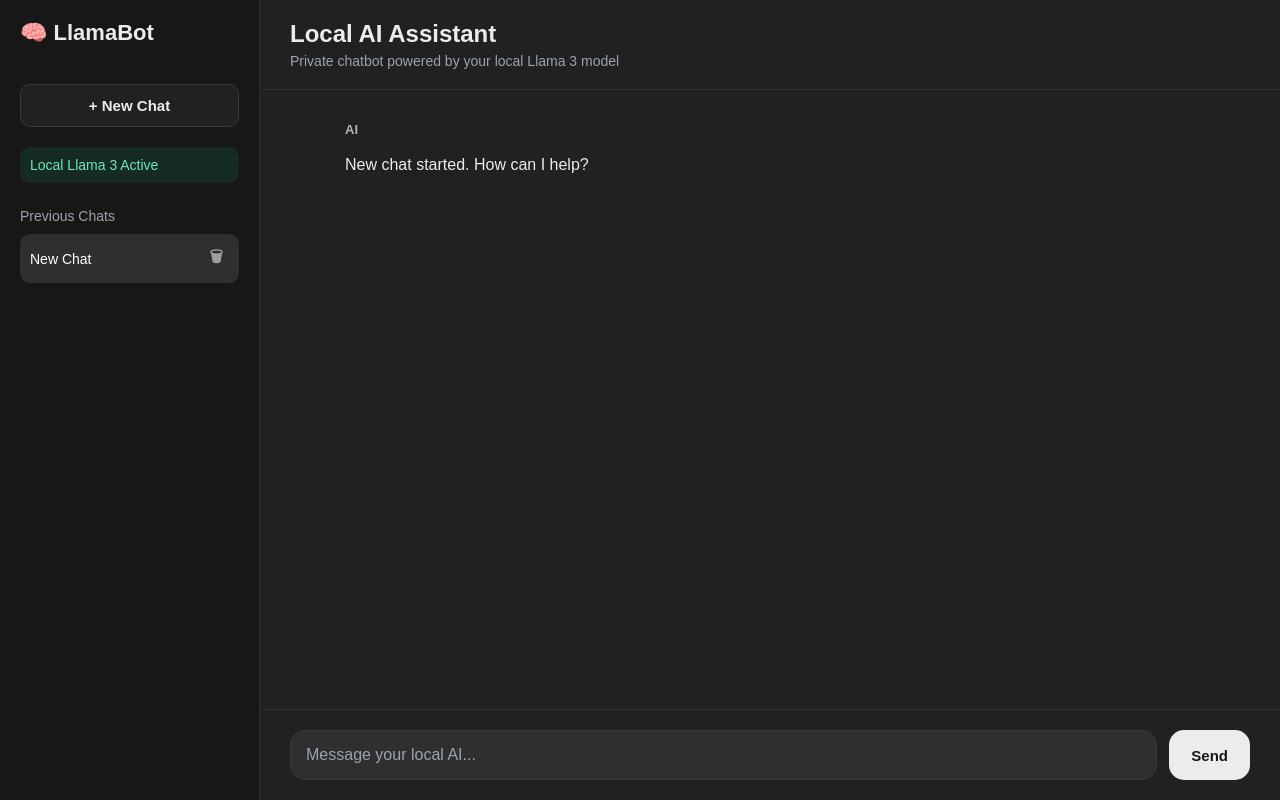
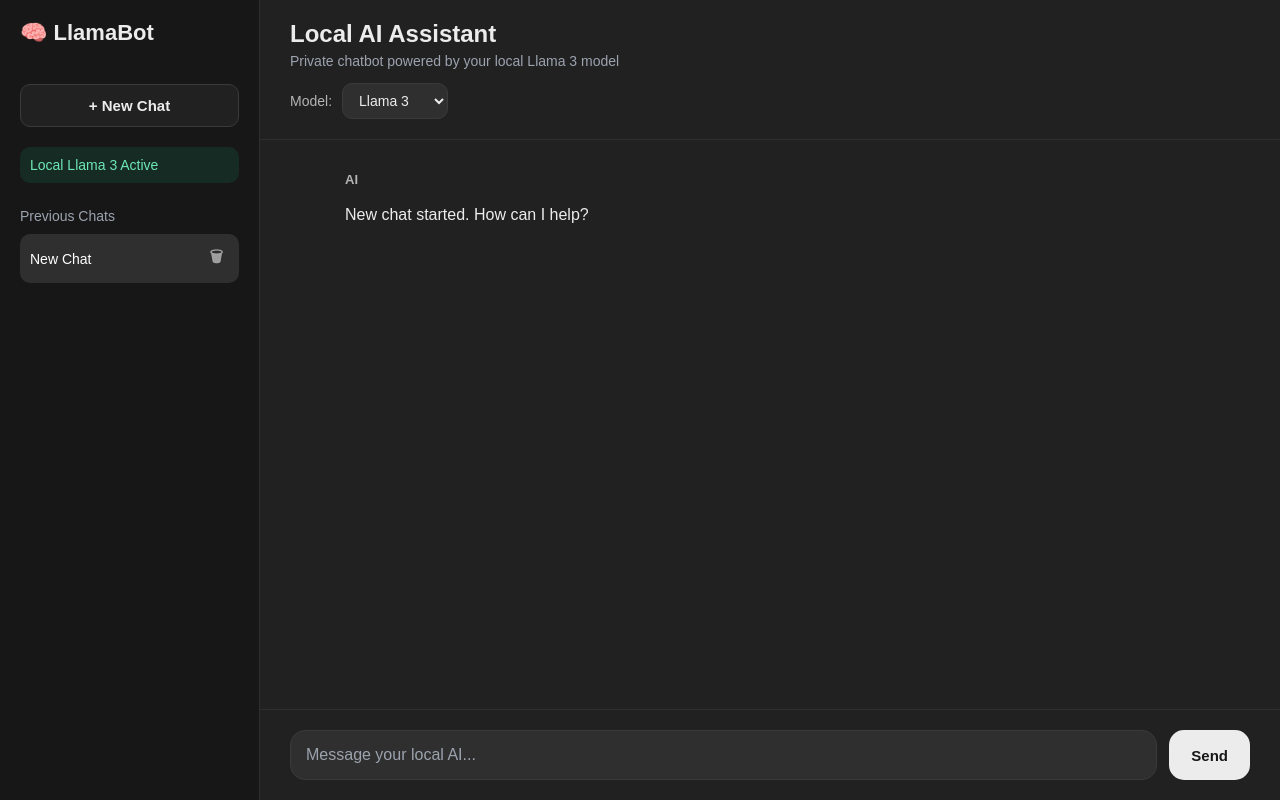
Before and after one commit to sarahjk-03/local-ai-chat, a Flask app: page / in a window 1280 px wide. Run offline with Flask 3, Linux system fonts and the light colour scheme.

Commit message:
Add model selection feature

```diff
--- a/app.py
+++ b/app.py
@@ -16,12 +16,14 @@ def home():
 def chat():
     data = request.get_json()
     messages = data.get("messages", [])
+    model = data.get("model", "llama3")
+    print("Selected model:", model)
 
     def generate():
         with requests.post(
             OLLAMA_API_URL,
             json={
-                "model": "llama3",
+                "model": model,
                 "messages": messages,
                 "stream": True
             },
--- a/templates/index.html
+++ b/templates/index.html
@@ -135,6 +135,33 @@
       margin: 5px 0 0;
       color: #9ca3af;
       font-size: 14px;
+    }
+
+    .model-box {
+      margin-top: 14px;
+      display: flex;
+      align-items: center;
+      gap: 10px;
+    }
+
+    .model-box label {
+      font-size: 14px;
+      color: #b4b4b4;
+    }
+
+    .model-box select {
+      background: #2f2f2f;
+      color: #ececec;
+      border: 1px solid #3a3a3a;
+      border-radius: 10px;
+      padding: 8px 12px;
+      outline: none;
+      cursor: pointer;
+      font-size: 14px;
+    }
+
+    .model-box select:focus {
+      border-color: #565656;
     }
 
     #chat {
@@ -409,7 +436,9 @@
   <div class="sidebar">
     <h2>🧠 LlamaBot</h2>
     <button class="new-chat" onclick="newChat()">+ New Chat</button>
-    <div class="status">Local Llama 3 Active</div>
+    <div class="status" id="modelStatus">
+       Local Llama 3 Active
+    </div>
 
     <div class="chat-history-title">Previous Chats</div>
     <div id="chatHistory"></div>
@@ -419,6 +448,15 @@
     <div class="header">
       <h1>Local AI Assistant</h1>
       <p>Private chatbot powered by your local Llama 3 model</p>
+
+      <div class="model-box">
+        <label for="modelSelect">Model:</label>
+        <select id="modelSelect">
+          <option value="llama3">Llama 3</option>
+          <option value="mistral">Mistral</option>
+          <option value="qwen2.5:7b">Qwen 2.5</option>
+        </select>
+      </div>
     </div>
 
     <div id="chat"></div>
@@ -462,6 +500,25 @@ window.onload = function () {
     renderChatHistory();
 };
 
+const modelSelect = document.getElementById("modelSelect");
+const modelStatus = document.getElementById("modelStatus");
+
+modelSelect.addEventListener("change", () => {
+    const selectedModel = modelSelect.value;
+
+    let modelName = selectedModel;
+
+    if (selectedModel === "llama3") {
+        modelName = "Llama 3";
+    } else if (selectedModel === "mistral") {
+        modelName = "Mistral";
+    } else if (selectedModel === "qwen2.5:7b") {
+        modelName = "Qwen 2.5";
+    }
+
+    modelStatus.textContent = `Local ${modelName} Active`;
+});
+
 async function send() {
     const input = document.getElementById("msg");
     const text = input.value.trim();
@@ -477,7 +534,11 @@ async function send() {
 
     const aiDiv = document.createElement("div");
     aiDiv.className = "msg ai";
-    aiDiv.innerHTML = `<span class="sender">AI</span><div class="typing">AI is thinking...</div>`;
+    const selectedModel = document.getElementById("modelSelect").value;
+    aiDiv.innerHTML = `
+    <span class="sender">AI · ${selectedModel}</span>
+     <div class="ai-content"><span class="typing">Typing...</span></div>
+    `;
     document.getElementById("chat").appendChild(aiDiv);
     aiDiv.scrollIntoView();
 
@@ -485,7 +546,10 @@ async function send() {
         const res = await fetch("http://127.0.0.1:5000/api/chat", {
             method: "POST",
             headers: { "Content-Type": "application/json" },
-            body: JSON.stringify({ messages })
+            body: JSON.stringify({
+                messages: messages,
+                model: document.getElementById("modelSelect").value
+            })
         });
 
         const reader = res.body.getReader();
@@ -502,7 +566,10 @@ async function send() {
             fullReply += chunk;
 
             if (firstChunk) {
-                aiDiv.innerHTML = `<span class="sender">AI</span><div class="ai-content"></div>`;
+                aiDiv.innerHTML = `
+                  <span class="sender">AI · ${selectedModel}</span>
+                  <div class="ai-content"></div>
+            `;
                 firstChunk = false;
             }
 
```
